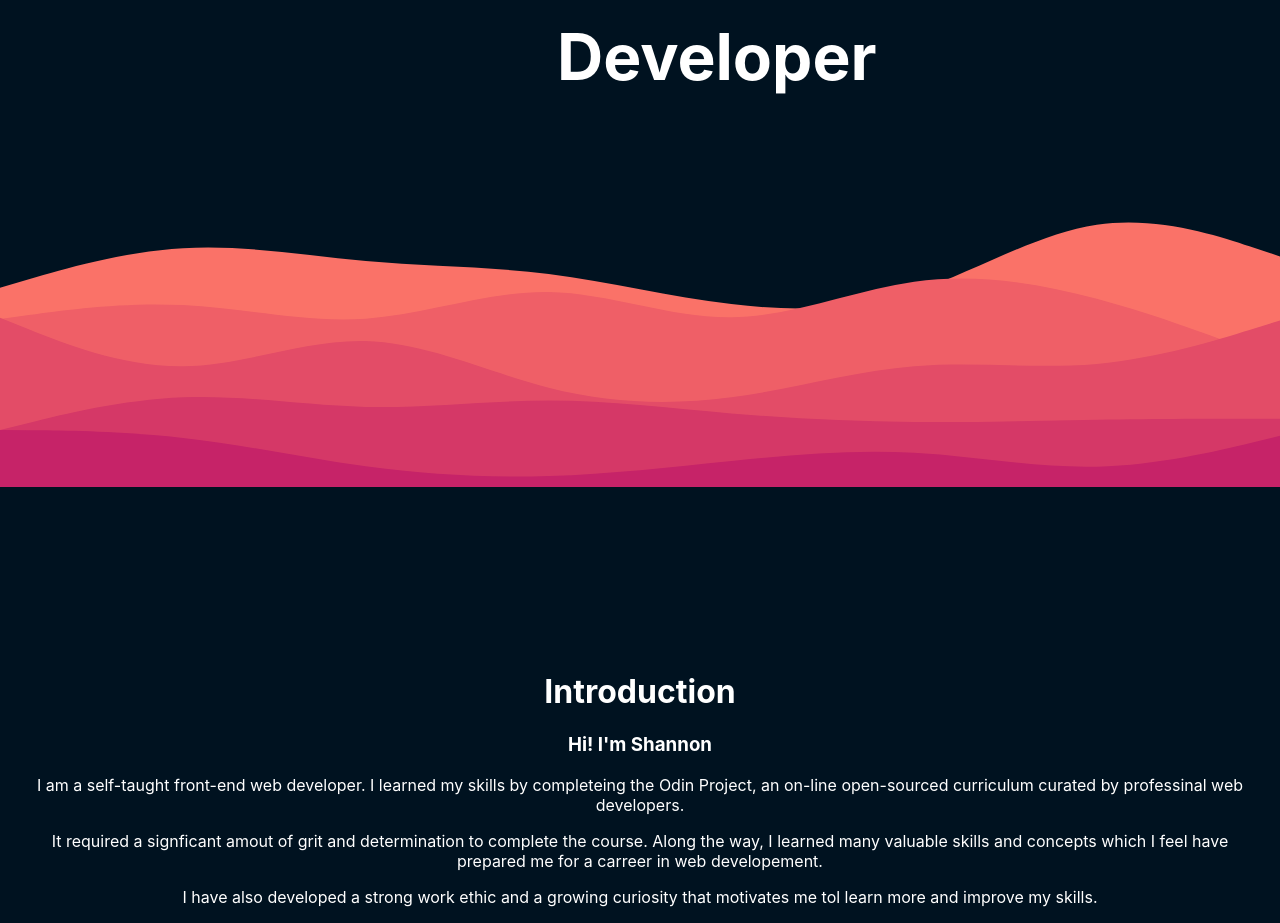
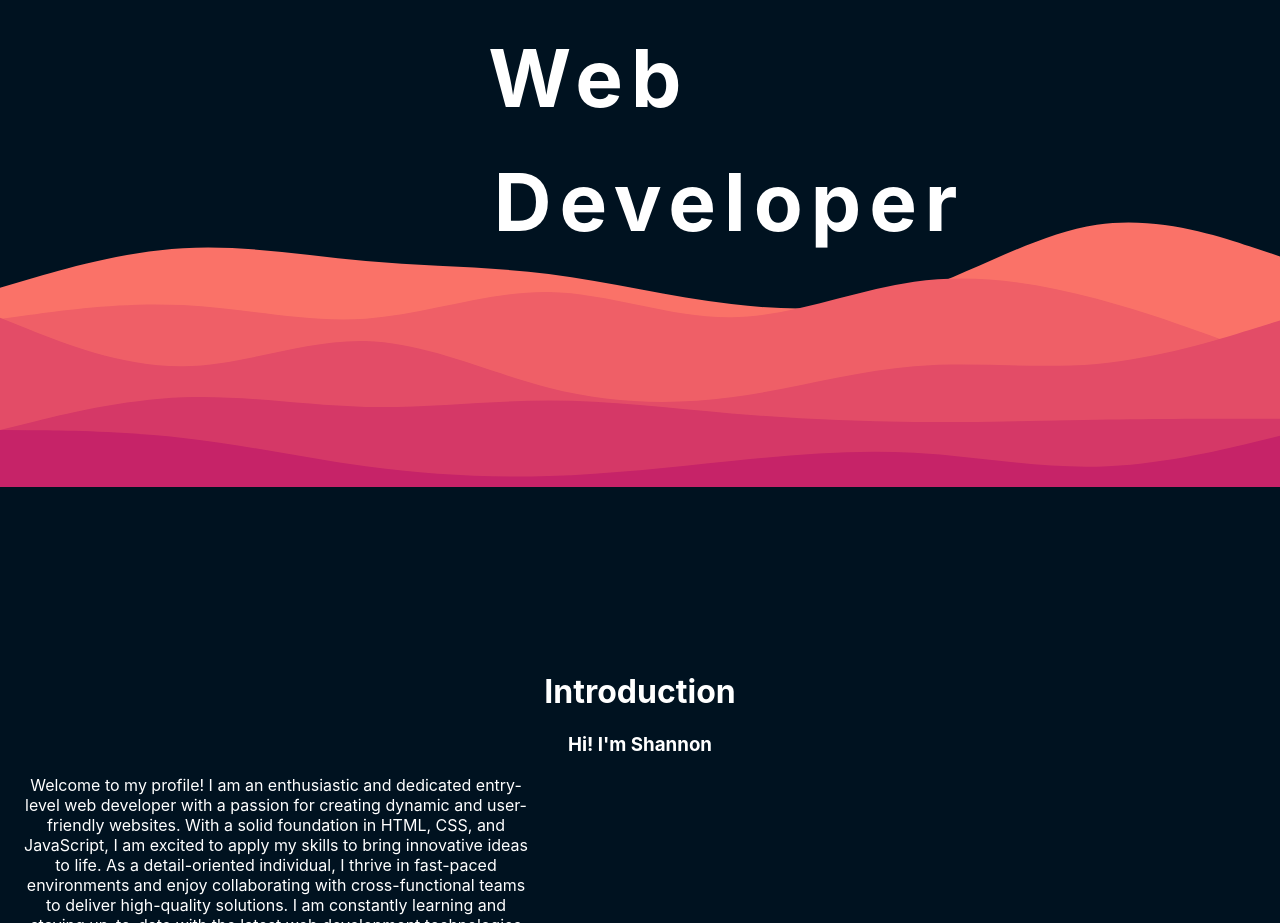
Before and after one commit to SalamanderCtesiphon/personal-portfolio, a React (Create React App) app: page / in a window 1280 px wide. Shown: the part 329-1252 px from the top of the page. Built offline with nearby package versions, Linux system fonts and the light colour scheme.

Commit message:
adjusted the title on the hero slightly

```diff
--- a/src/App.css
+++ b/src/App.css
@@ -17,15 +17,12 @@
   justify-content: center;
 }
 
-
 .link-box {
   position: relative;
   width: 100%;
   display: flex;
   justify-content: space-around;
 }
-
-
 
 .links {
   text-decoration: none;
@@ -36,8 +33,6 @@
   color: white;
 }
 
-
-
 #hero-background {
   object-fit: cover;
   width: 100%;
@@ -45,11 +40,11 @@
 }
 
 .hero-text {
-  font-size: 4vh;
+  font-size: 5vh;
   display: flex;
   justify-content: center;
   align-items: center;
-
+  letter-spacing: 8px;
 }
 
 .title-container {
@@ -78,13 +73,13 @@
 }
 
 #last-name {
-  margin-left: 0vw;
+  margin-left: 3vw;
   margin-bottom: -10vh;
 }
 
 #title-one {
   margin-bottom: -10vh;
-  margin-left: -5vw;
+  margin-left: -8vw;
 }
 
 @media (max-width: 600px) {
@@ -94,7 +89,7 @@
 }
 
 #title-two {
- margin-left: 12vw;
+ margin-left: 14vw;
 }
 
 .page {
@@ -160,6 +155,14 @@
   padding-top: 160px;
 }
 
+.paragraph {
+  width: 40vw;
+  height: auto;
+  display: flex;
+  align-items: center;
+  justify-content: center;
+}
+
 .icon-container {
   height: 400px;
   padding: 30px;
--- a/src/components/Info.js
+++ b/src/components/Info.js
@@ -10,7 +10,6 @@ import github from '../icons/github-original-wordmark.svg'
 import html from '../icons/html5-original-wordmark.svg'
 import javascript from '../icons/javascript-original.svg'
 import jest from '../icons/jest-plain.svg'
-import linked from '../icons/linkedin-original.svg'
 import linux from '../icons/linux-original.svg'
 import node from '../icons/nodejs-plain.svg'
 import npm from '../icons/npm-original-wordmark.svg'
@@ -22,9 +21,7 @@ function Info() {
     <div className='info-section'>
       <h1>Introduction</h1>
       <h3>Hi! I'm Shannon</h3>
-      <p>I am a self-taught front-end web developer. I learned my skills by completeing the Odin Project, an on-line open-sourced curriculum curated by professinal web developers.</p>
-      <p>It required a signficant amout of grit and determination to complete the course. Along the way, I learned many valuable skills and concepts which I feel have prepared me for a carreer in web developement.</p>
-      <p>I have also developed a strong work ethic and a growing curiosity that motivates me tol learn more and improve my skills.</p>
+      <p className='paragraph'>Welcome to my profile! I am an enthusiastic and dedicated entry-level web developer with a passion for creating dynamic and user-friendly websites. With a solid foundation in HTML, CSS, and JavaScript, I am excited to apply my skills to bring innovative ideas to life. As a detail-oriented individual, I thrive in fast-paced environments and enjoy collaborating with cross-functional teams to deliver high-quality solutions. I am constantly learning and staying up-to-date with the latest web development technologies and trends to ensure I am providing cutting-edge solutions. I am committed to delivering efficient and effective web solutions that exceed client expectations. Let's collaborate and create exceptional web experiences together!</p>
       <h5>A few of the subjects that I have worked with:</h5>
       <div className='icon-container'>
         <img src={bable} alt='babel icon' className='icon-img'></img>
```
